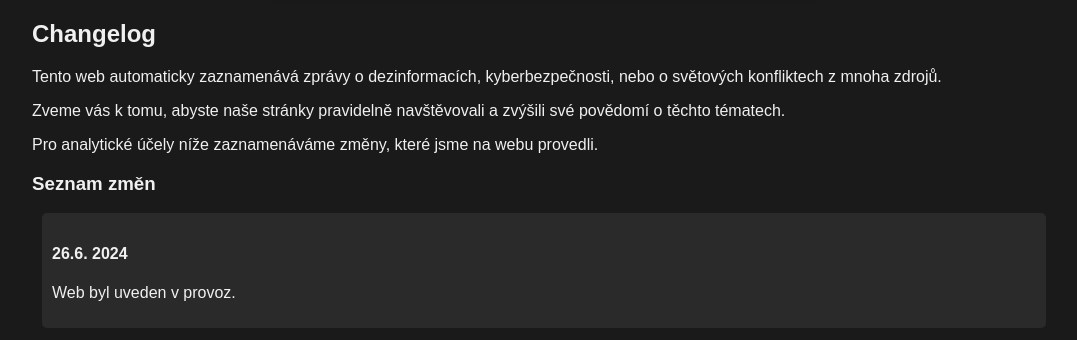
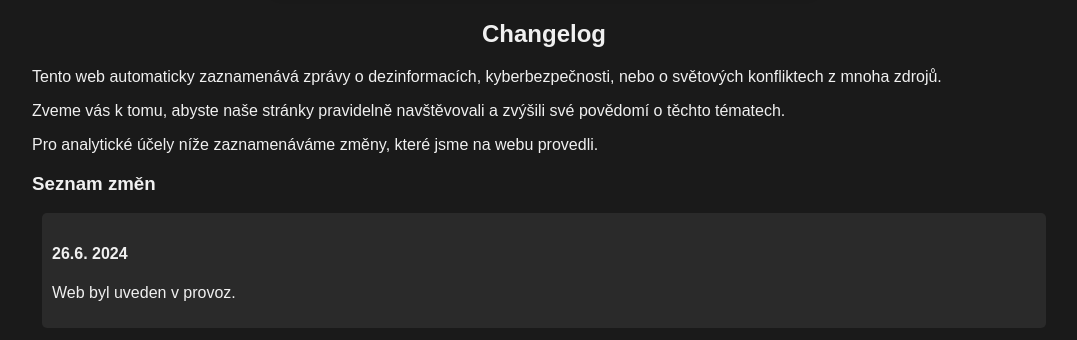
Before and after one commit to msamyel/disinfo-digest, a Flask app: page /changelog in a window 1280 px wide. Shown: the part 219-559 px from the top of the page, without its empty margins (96-1173 px from the left). Run offline with Flask 3, Linux system fonts and the light colour scheme; some libraries are stand-ins or nearby versions.

Commit message:
update header styles

```diff
--- a/static/style.css
+++ b/static/style.css
@@ -32,6 +32,10 @@ main {
     max-width: 80vw;
     margin: 0 auto;
     min-height: 80vh;
+}
+
+.heading-container {
+    text-align: center;
 }
 
 h3 {
--- a/templates/changelog.html
+++ b/templates/changelog.html
@@ -2,7 +2,9 @@
 
 {% block content %}
 <main>
-    <h2>Changelog</h2>
+    <div class="heading-container">
+        <h2>Changelog</h2>
+    </div>
     <p>
         Tento web automaticky zaznamenává zprávy o dezinformacích, kyberbezpečnosti, nebo o světových konfliktech z mnoha zdrojů.
     </p>
```
Also changed, not shown: templates/index.html (+13 -3 lines).
